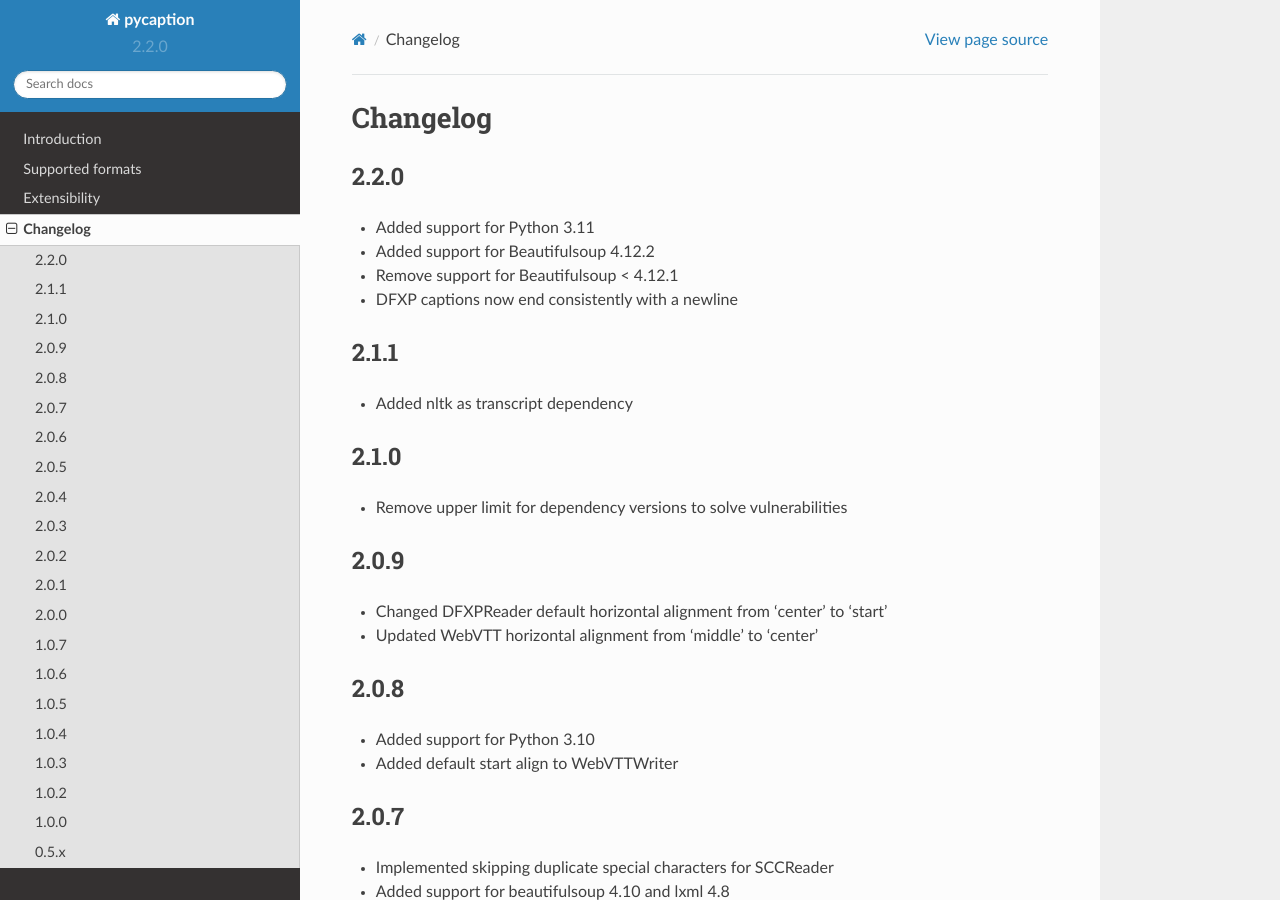
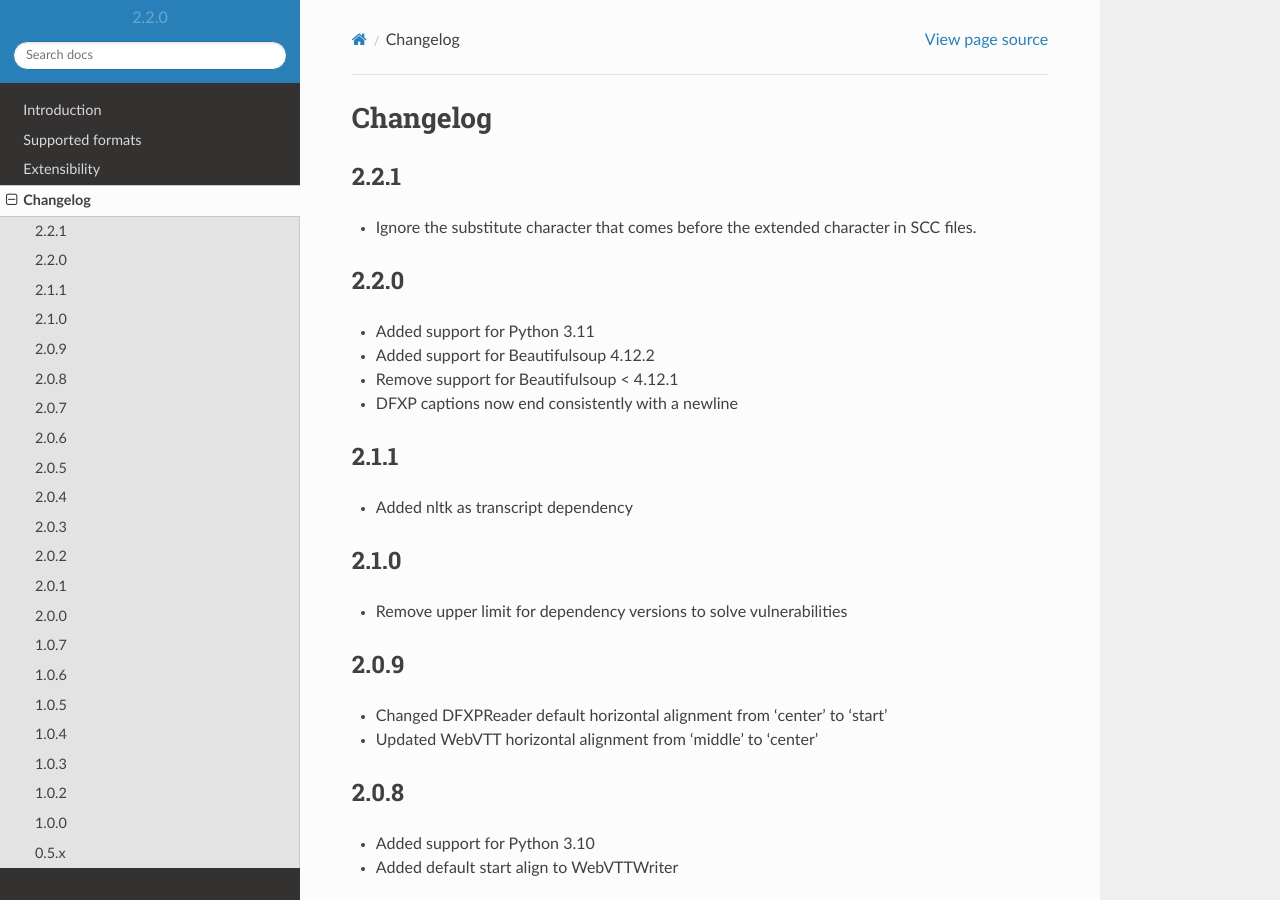
Before and after one commit to pbs/pycaption, a Sphinx documentation site: the page built from docs/changelog.rst, in a window 1280 px wide and 900 px high. Built offline with Sphinx 7.4.7 and the Read the Docs theme 2.0.0, drawn with Linux system fonts in a browser that asks for light colours.

Commit message:
update changelog and add example file for test

```diff
--- a/docs/changelog.rst
+++ b/docs/changelog.rst
@@ -1,5 +1,9 @@
 Changelog
 ---------
+2.2.1
+^^^^^
+- Ignore the substitute character that comes before the extended character in SCC files.
+
 2.2.0
 ^^^^^
 - Added support for Python 3.11
```
Also changed, not shown: 1 other file.
